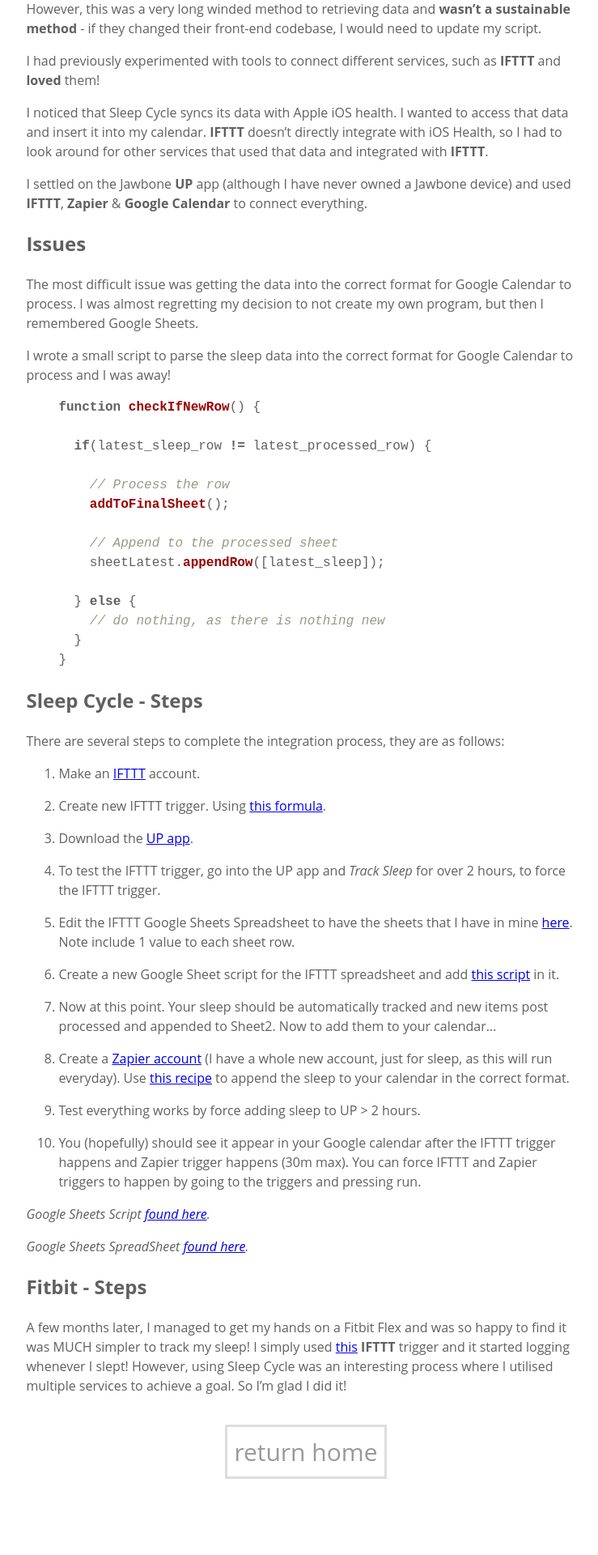
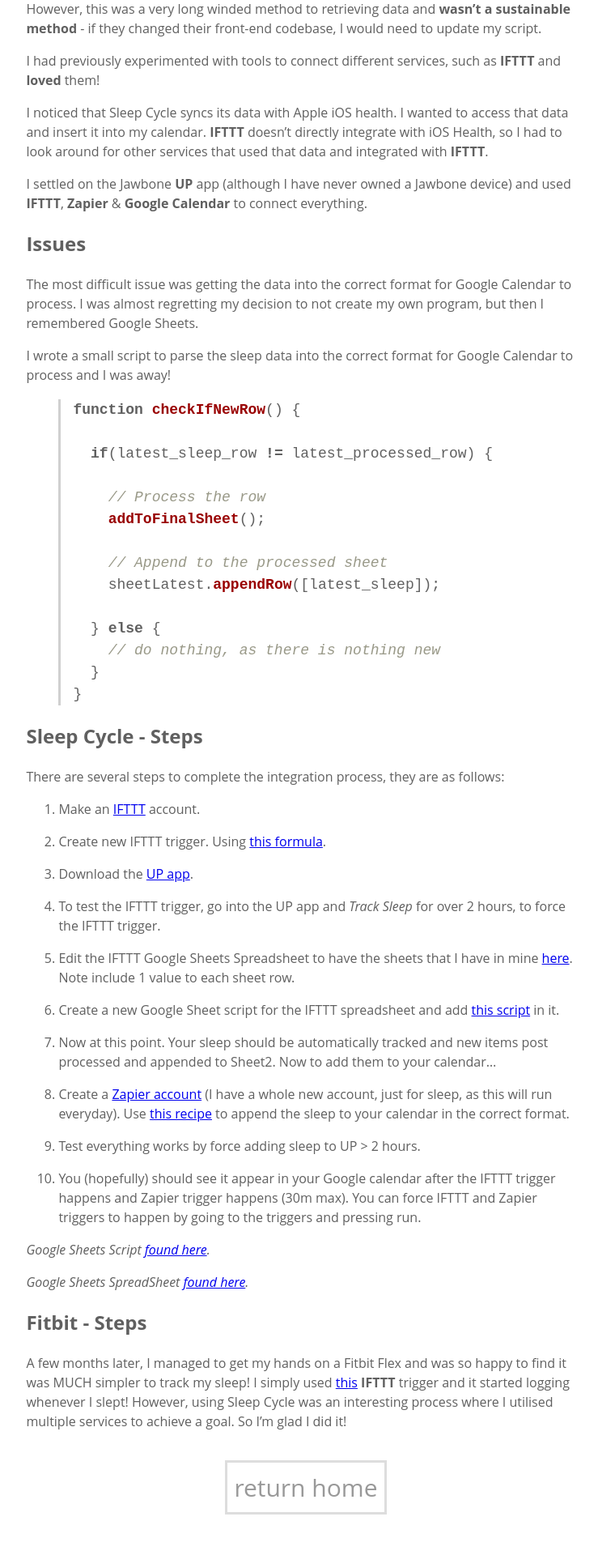
Before and after one commit to harrymt/blog, a Jekyll site: the page built from _posts/2016-05-18-sleep-tracking.md, in a window 1280 px wide. Shown: the part 1122-3042 px from the top of the page at 81% size, without its empty margins (262-1001 px from the left). Built offline with Jekyll 4.4.1, drawn with Linux system fonts in a browser that asks for light colours; before the commit the page ends 2998 px from its top, so only the background shows below that.

Commit message:
Added better code display for mobiles

```diff
--- a/css/stylesheet.css
+++ b/css/stylesheet.css
@@ -85,6 +85,12 @@
   border-color: #000;
 }
 
+.highlight {
+  border-left: 3px solid #d0d0d0;
+  padding-left: 15px;
+  font-size: 18px;
+}
+
 @media only screen and (max-width: 1000px) {
   .highlight {
     margin-left: 10px;
@@ -109,6 +115,10 @@
 
   .highlight {
     font-size: 11px;
+    overflow: auto;
+    border: none;
+    padding: 0;
+    margin: 0;
   }
 
   .lineno {
```
